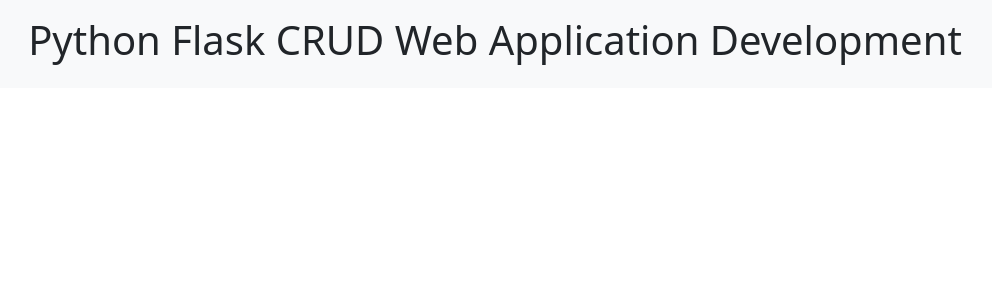
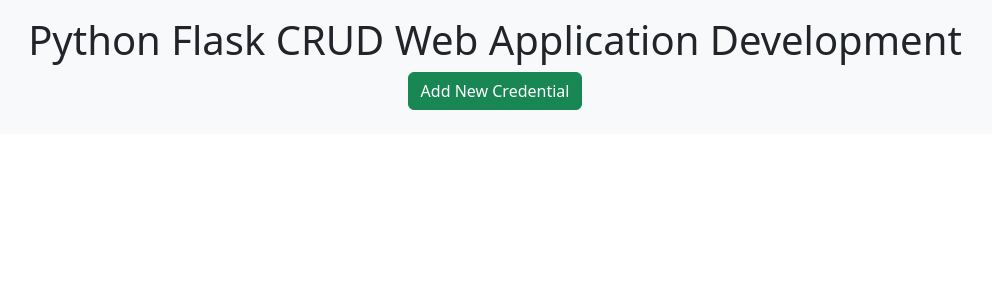
Before and after one commit to josephh27/AWSCC-CodeQuest-Backend, a Flask app: template submissions/final-project/templates/header.html in a window 1280 px wide. Shown: the top 300 px of the page, without its empty margins (145-1137 px from the left). Run offline with Flask 3, Linux system fonts and the light colour scheme; the template is opened without the code that fills it, so the values that code supplies are empty; parts of the project's set-up code (start-up, migrations or seed data) failed here and were passed over.

Commit message:
Added some explicit rules in the columns of the Credential table columns for the final project.

```diff
--- a/submissions/final-project/App.py
+++ b/submissions/final-project/App.py
@@ -11,9 +11,9 @@ db = SQLAlchemy(app)
 
 class Credential(db.Model):
     id = db.Column(db.Integer, primary_key=True)
-    website = db.Column(db.String(255))
-    email = db.Column(db.String(255))
-    password = db.Column(db.String(255))
+    website = db.Column(db.String(255), nullable=False, unique=False)
+    email = db.Column(db.String(255), nullable=False, unique=False)
+    password = db.Column(db.String(255), nullable=False, unique=False)
 
     def __init__(self, website, email, password):
         self.website = website
@@ -25,15 +25,13 @@ with app.app_context():
 
 @app.route('/')
 def index():
-    all_data = Credential.query.all()
     distinct_websites = Credential.query.with_entities(Credential.website).distinct()
     credential_bucket = {}
     for website in distinct_websites:
-        fetched_credentials = db.Credential.filter(db.Credential.website==website)
-        print(fetched_credentials)
-        # new_credentials = []
-        # credential_bucket[website[0]] =
-    return render_template("index.html", employees = all_data)
+        fetched_credentials = Credential.query.filter(Credential.website == website[0]).all()
+        credential_bucket[website[0]] = fetched_credentials
+
+    return render_template("index.html", credentials = credential_bucket)
 
 @app.route('/insert', methods = ['POST'])
 def insert():
--- a/submissions/final-project/static/css/style.css
+++ b/submissions/final-project/static/css/style.css
@@ -2,3 +2,7 @@
     margin-bottom: 20px;
     margin-top: 20px;
 }
+
+.no-margin.alert {
+    margin-bottom: 0;
+}
--- a/submissions/final-project/templates/header.html
+++ b/submissions/final-project/templates/header.html
@@ -6,6 +6,25 @@
 <div class="jumbotron p-3 red bg-light">
     <div class="well text-center">
         <h1>Python Flask CRUD Web Application Development</h1>
+        <button type="button" class="btn btn-success mb-2" data-bs-toggle="modal" data-bs-target="#modal-add">
+            Add New Credential
+        </button>
+        {% with messages = get_flashed_messages() %}
+
+                    {% if messages %}
+
+                    {% for message in messages %}
+
+                    <div class="alert alert-warning alert-dismissible fade show no-margin" role="alert">
+                        {{message}}
+                        <button type="button" class="btn-close" data-bs-dismiss="alert" aria-label="Close"></button>
+                    </div>
+
+                    {% endfor %}
+
+                    {% endif %}
+
+                    {% endwith %}
     </div>
 </div>
 {% endblock %}
```
Also changed, not shown: submissions/final-project/templates/index.html (+5 -23 lines), submissions/day26/challenge26/var/src-instance/new_books.db.
